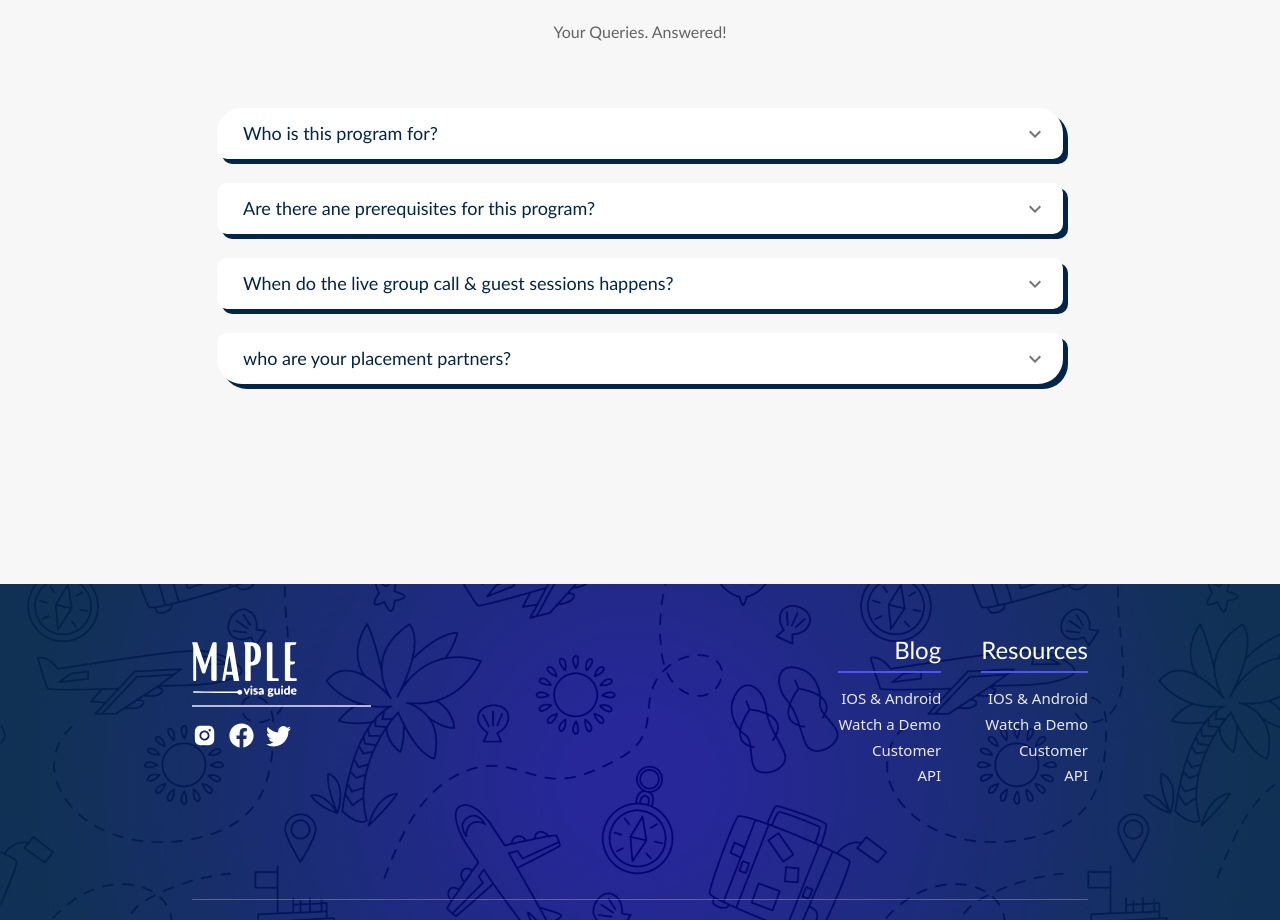
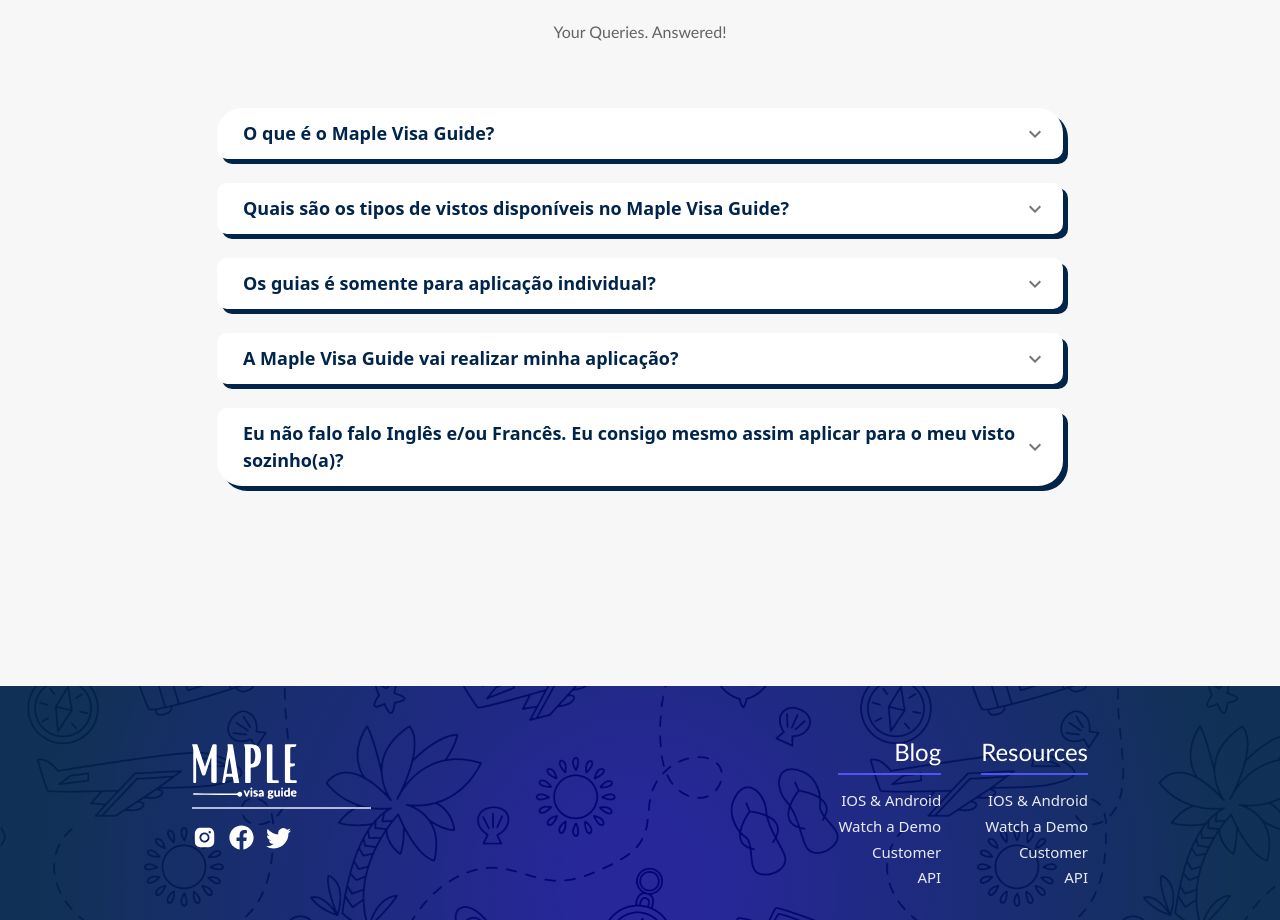
Before and after one commit to lucasdef15/maple-visa-guide, a React (Vite) app in the folder client/: page / in a window 1280 px wide. Shown: the part 4004-4924 px from the top of the page. Built offline with nearby package versions, Linux system fonts and the light colour scheme; a web font is replaced by a local one.

Commit message:
fix: faq text changed

```diff
--- a/client/src/components/faq/Accordion.tsx
+++ b/client/src/components/faq/Accordion.tsx
@@ -29,14 +29,18 @@
           aria-controls='panel1a-content'
           id='panel1a-header'
         >
-          <Typography sx={{ ml: '10px', fontSize: '18px' }}>
-            Who is this program for?
+          <Typography sx={{ ml: '10px', fontSize: '18px', fontWeight: 'bold' }}>
+            O que é o Maple Visa Guide?
           </Typography>
         </AccordionSummary>
         <AccordionDetails>
           <Typography sx={{ ml: '10px', fontSize: '18px' }}>
-            Lorem ipsum dolor sit amet, consectetur adipiscing elit. Suspendisse
-            malesuada lacus ex, sit amet blandit leo lobortis eget.
+            O Maple Visa Guide é um site que oferece guias e instruções
+            detalhadas para ajudar as pessoas a aplicar para seus vistos de
+            forma independente. Nele, você encontrará informações passo a passo
+            sobre o processo de obtenção de visto, permitindo que você entenda
+            melhor o procedimento e consiga realizar o processo por conta
+            própria.
           </Typography>
         </AccordionDetails>
       </StyledAccordion>
@@ -46,14 +50,78 @@
           aria-controls='panel2a-content'
           id='panel2a-header'
         >
-          <Typography sx={{ ml: '10px', fontSize: '18px' }}>
-            Are there ane prerequisites for this program?
+          <Typography sx={{ ml: '10px', fontSize: '18px', fontWeight: 'bold' }}>
+            Quais são os tipos de vistos disponíveis no Maple Visa Guide?
+          </Typography>
+        </AccordionSummary>
+        <AccordionDetails>
+          <ol style={{ padding: '0 50px 10px 30px' }}>
+            <li style={{ marginBottom: '10px' }}>
+              <Typography sx={{ ml: '10px', fontSize: '18px' }}>
+                No Maple Visa Guide, você encontrará guias e informações
+                relacionadas aos seguintes tipos de vistos para o Canadá:
+              </Typography>
+            </li>
+            <li style={{ marginBottom: '10px' }}>
+              <Typography sx={{ ml: '10px', fontSize: '18px' }}>
+                ETA (Electronic Travel Authorization) - Autorização Eletrônica
+                de Viagem para entrada no Canadá por via aérea como turista ou
+                em trânsito.
+              </Typography>
+            </li>
+            <li style={{ marginBottom: '10px' }}>
+              <Typography sx={{ ml: '10px', fontSize: '18px' }}>
+                Visto de Turista - Para visitantes que desejam entrar no Canadá
+                temporariamente para fins de turismo, lazer ou visita a
+                familiares.
+              </Typography>
+            </li>
+            <li style={{ marginBottom: '10px' }}>
+              <Typography sx={{ ml: '10px', fontSize: '18px' }}>
+                Visto de Estudante - Para estudantes internacionais que desejam
+                ingressar em um programa educacional em uma instituição de
+                ensino designada (DLI) no Canadá.
+              </Typography>
+            </li>
+            <li style={{ marginBottom: '10px' }}>
+              <Typography sx={{ ml: '10px', fontSize: '18px' }}>
+                Extensão de Visto de Turista - Para estender o período de
+                permanência autorizado como turista no Canadá.
+              </Typography>
+            </li>
+            <li style={{ marginBottom: '10px' }}>
+              <Typography sx={{ ml: '10px', fontSize: '18px' }}>
+                Extensão de Visto de Estudante - Para estender o período de
+                estudo autorizado como estudante no Canadá.
+              </Typography>
+            </li>
+            <li style={{ marginBottom: '10px' }}>
+              <Typography sx={{ ml: '10px', fontSize: '18px' }}>
+                PGWP (Post-Graduation Work Permit) - Permissão de Trabalho de
+                Pós-Graduação, que permite que estudantes internacionais que se
+                formaram em instituições elegíveis no Canadá trabalhem
+                temporariamente após a conclusão de seus estudos.
+              </Typography>
+            </li>
+          </ol>
+        </AccordionDetails>
+      </StyledAccordion>
+      <StyledAccordion>
+        <AccordionSummary
+          expandIcon={<ExpandMoreIcon />}
+          aria-controls='panel3a-content'
+          id='panel3a-header'
+        >
+          <Typography sx={{ ml: '10px', fontSize: '18px', fontWeight: 'bold' }}>
+            Os guias é somente para aplicação individual?
           </Typography>
         </AccordionSummary>
         <AccordionDetails>
           <Typography sx={{ ml: '10px', fontSize: '18px' }}>
-            Lorem ipsum dolor sit amet, consectetur adipiscing elit. Suspendisse
-            malesuada lacus ex, sit amet blandit leo lobortis eget.
+            Não, os guias e instruções do Maple Visa Guide não são
+            exclusivamente para aplicação individual.Você também encontrará
+            orientações para aplicar com membros da sua faília no mesmo
+            processo.
           </Typography>
         </AccordionDetails>
       </StyledAccordion>
@@ -63,14 +131,15 @@
           aria-controls='panel3a-content'
           id='panel3a-header'
         >
-          <Typography sx={{ ml: '10px', fontSize: '18px' }}>
-            When do the live group call & guest sessions happens?
+          <Typography sx={{ ml: '10px', fontSize: '18px', fontWeight: 'bold' }}>
+            A Maple Visa Guide vai realizar minha aplicação?
           </Typography>
         </AccordionSummary>
         <AccordionDetails>
           <Typography sx={{ ml: '10px', fontSize: '18px' }}>
-            Lorem ipsum dolor sit amet, consectetur adipiscing elit. Suspendisse
-            malesuada lacus ex, sit amet blandit leo lobortis eget.
+            A Maple Visa Guide não realizará a aplicação por você, mas forncerá
+            todas as orientações necessárias e o passo a passo para que você
+            possa realizar sua própria aplicação de forma correta e eficiente.
           </Typography>
         </AccordionDetails>
       </StyledAccordion>
@@ -80,14 +149,19 @@
           aria-controls='panel3a-content'
           id='panel3a-header'
         >
-          <Typography sx={{ ml: '10px', fontSize: '18px' }}>
-            who are your placement partners?
+          <Typography sx={{ ml: '10px', fontSize: '18px', fontWeight: 'bold' }}>
+            Eu não falo falo Inglês e/ou Francês. Eu consigo mesmo assim aplicar
+            para o meu visto sozinho(a)?
           </Typography>
         </AccordionSummary>
         <AccordionDetails>
           <Typography sx={{ ml: '10px', fontSize: '18px' }}>
-            Lorem ipsum dolor sit amet, consectetur adipiscing elit. Suspendisse
-            malesuada lacus ex, sit amet blandit leo lobortis eget.
+            Sim. Mesmo que você não fale Inglês ou Francês, o Maple Visa Guide
+            fornecerá instruções detalhadas e visuais de como preencher os
+            formulários necessários para a aplicação do visto. Dessa forma, você
+            poderá realizar o processo de forma mais simples e compreensível,
+            sem a necessidade de dominar os idiomas para aplicar para o seu
+            visto de forma individual.
           </Typography>
         </AccordionDetails>
       </StyledAccordion>
```
